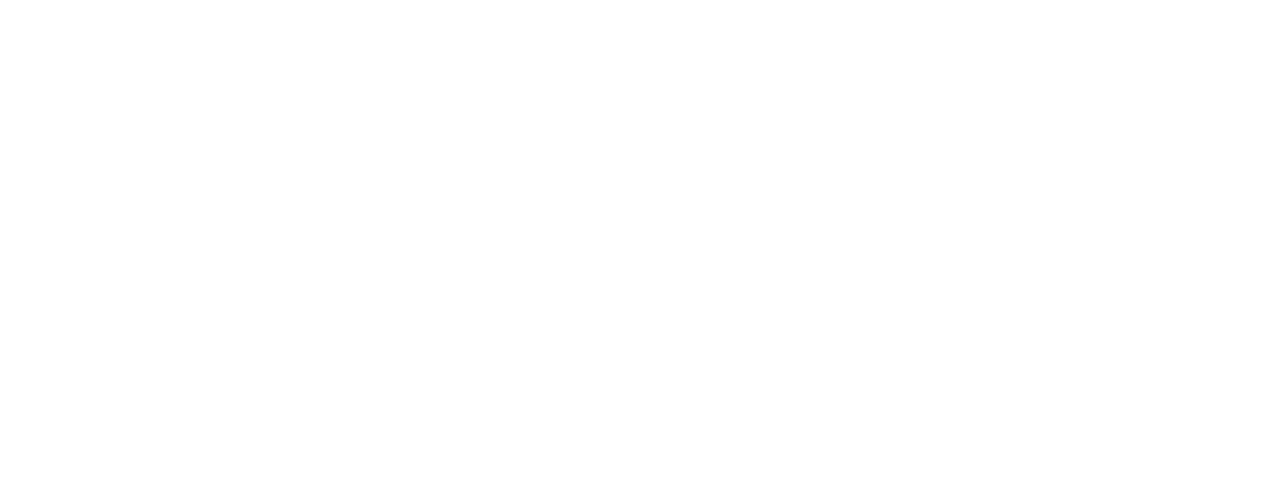
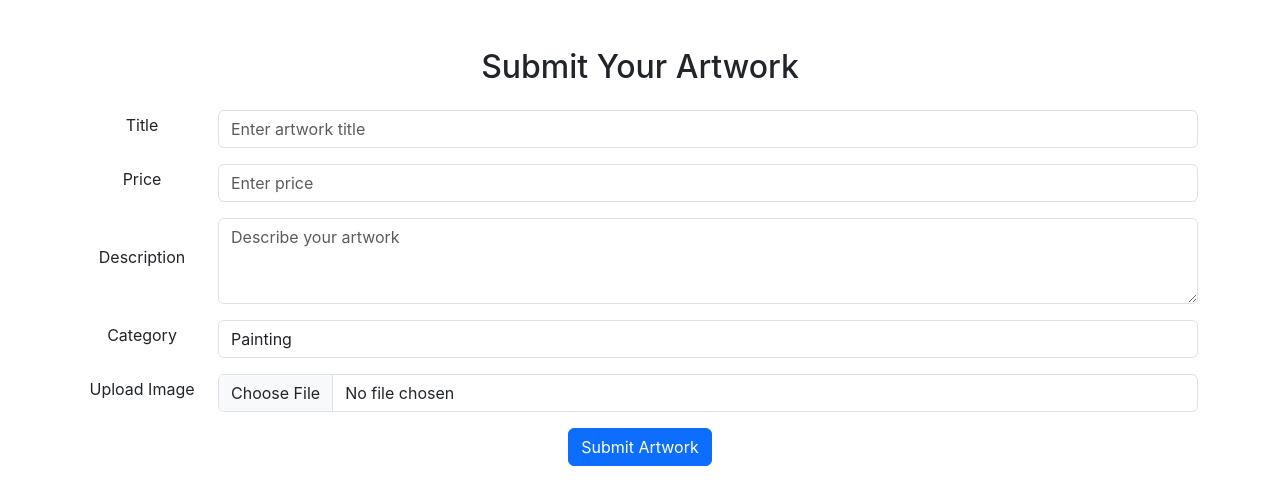
Before and after one commit to Rahel89/Online-Art-Gallery, a React (Create React App) app: page /submitart in a window 1280 px wide. Before the commit this address had no page. Shown: the top 504 px of the page. Built offline with nearby package versions, Linux system fonts and the light colour scheme.

Commit message:
added submit artwork page

```diff
--- a/src/App.js
+++ b/src/App.js
@@ -3,6 +3,7 @@
 import Home from './Components/Home';
 import Gallery from './Components/Gallery';
 import Events from './Components/Events';
+import SubmitArt from './Components/SubmitArt';
 
 
 
@@ -13,6 +14,7 @@
          <Route path="/" element={<Home />} />
          <Route path="/gallery" element={<Gallery />} />
          <Route path="/events" element={<Events/>} />
+         <Route path="/submitart" element={<SubmitArt/>} />
       </Routes>
     </Router>
   );
--- a/src/Components/Home.js
+++ b/src/Components/Home.js
@@ -10,7 +10,7 @@
                 <a className="navbar-brand" href="#">Logo</a>
                 <div className="navbar-nav">
                     <Link to="/gallery" className="nav-link mx-3">Main Gallery</Link>
-                    <a className="nav-link mx-3" href="#">Submit Artwork</a>
+                    <Link to="/submitart" className="nav-link mx-3">Submit Artwork</Link>
                     <Link to="/events" className="nav-link mx-3">Events</Link>
                 </div>
             </nav>
--- /dev/null
+++ b/src/Components/SubmitArt.js
@@ -0,0 +1,39 @@
+import React from 'react';
+import { Link } from 'react-router-dom';
+
+const SubmitArt = () => {
+  return (
+    <div className="container text-center mt-5">
+      <h2>Submit Your Artwork</h2>
+      <form className="mt-4">
+        <div className="mb-3 d-flex align-items-center">
+          <label className="form-label me-3" style={{ minWidth: "120px" }}>Title</label>
+          <input type="text" className="form-control" placeholder="Enter artwork title" />
+        </div>
+        <div className="mb-3 d-flex align-items-center">
+          <label className="form-label me-3" style={{ minWidth: "120px" }}>Price</label>
+          <input type="number" className="form-control" placeholder="Enter price" />
+        </div>
+        <div className="mb-3 d-flex align-items-center">
+          <label className="form-label me-3" style={{ minWidth: "120px" }}>Description</label>
+          <textarea className="form-control" placeholder="Describe your artwork" rows="3"></textarea>
+        </div>
+        <div className="mb-3 d-flex align-items-center">
+          <label className="form-label me-3" style={{ minWidth: "120px" }}>Category</label>
+          <select className="form-control">
+            <option>Painting</option>
+            <option>Photography</option>
+            <option>Sculpture</option>
+          </select>
+        </div>
+        <div className="mb-3 d-flex align-items-center">
+          <label className="form-label me-3" style={{ minWidth: "120px" }}>Upload Image</label>
+          <input type="file" className="form-control" />
+        </div>
+        <button type="submit" className="btn btn-primary">Submit Artwork</button>
+      </form>
+    </div>
+  );
+};
+
+export default SubmitArt;
```
